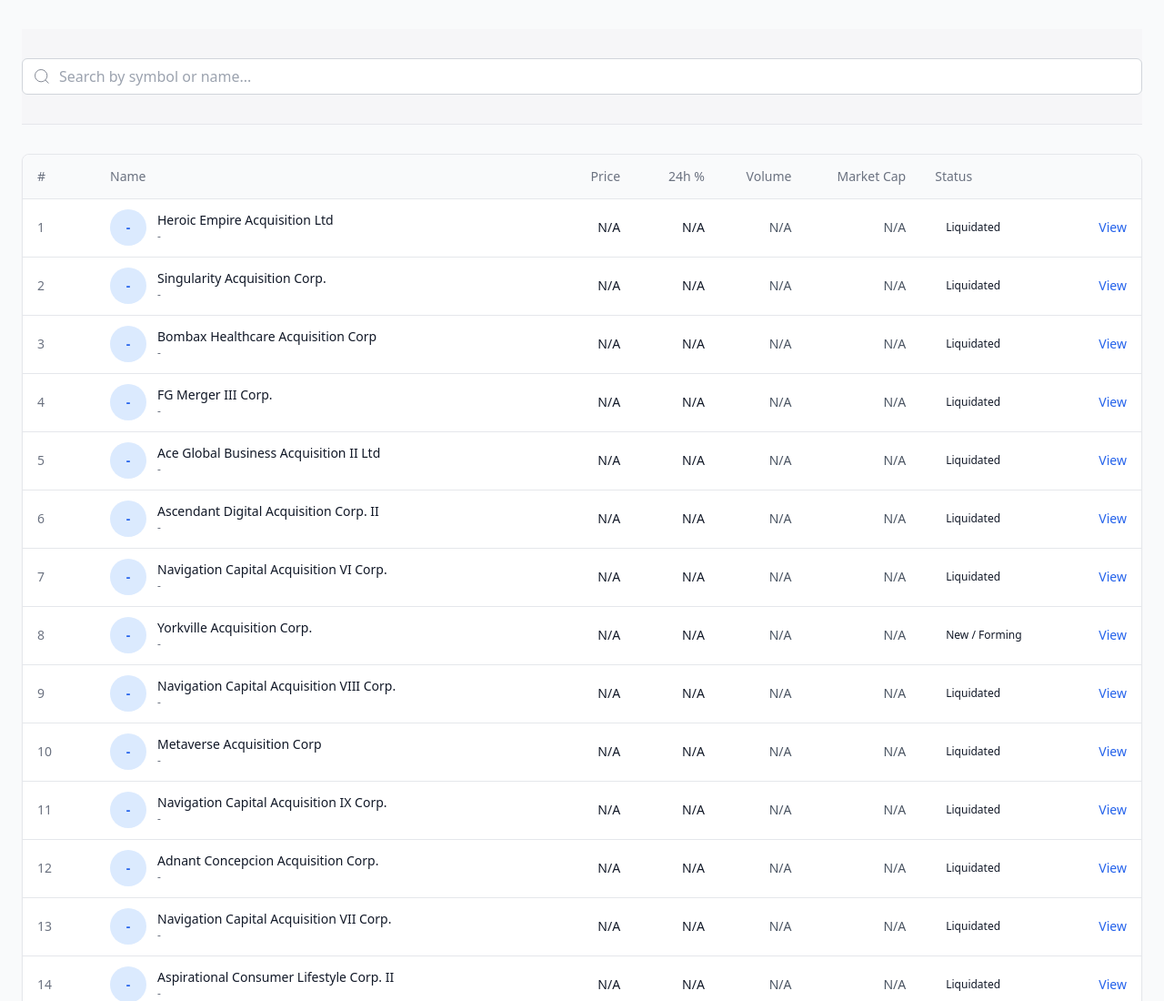
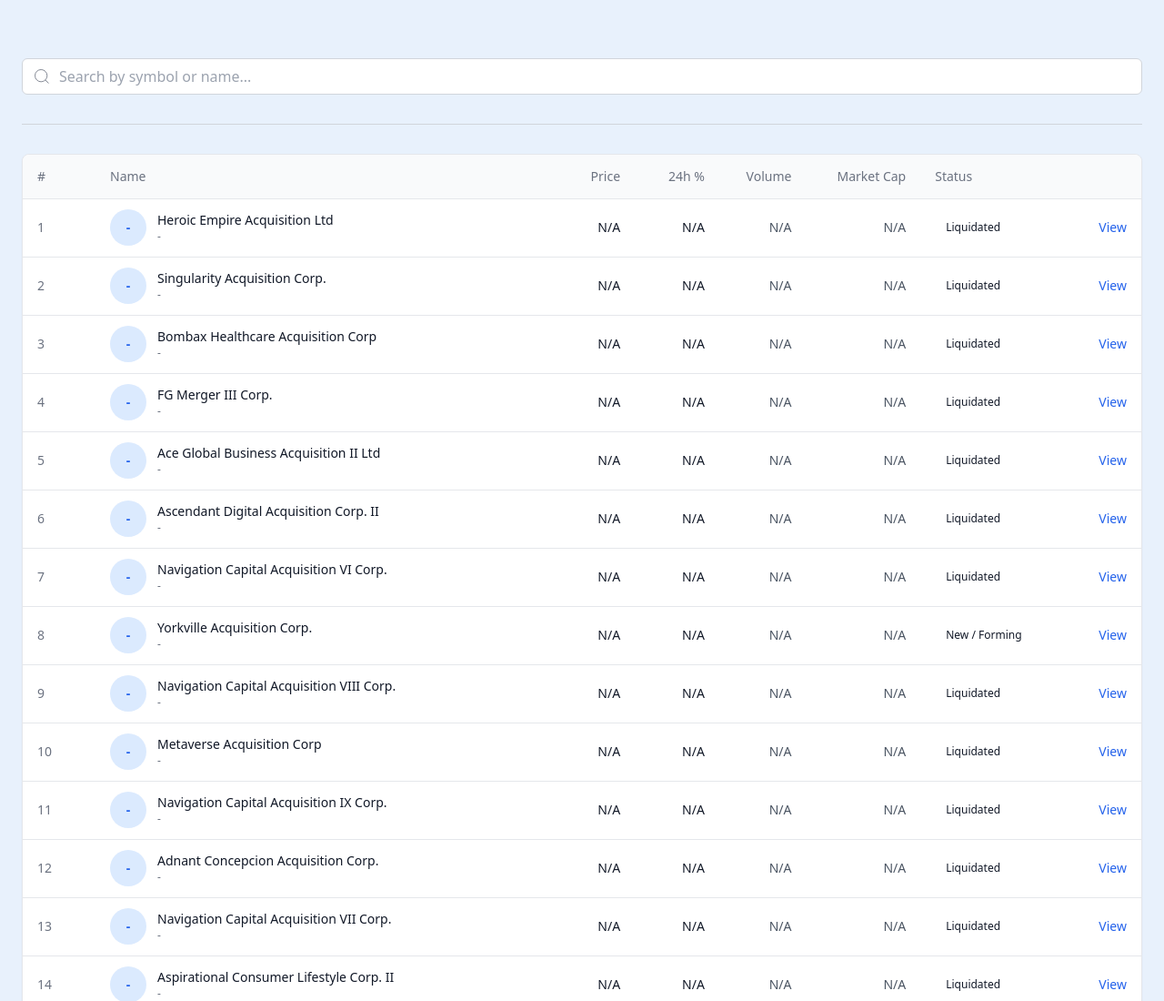
Before and after one commit to ataurwd/Excel-api-development, a plain HTML site: page index.html in a window 1280 px wide. Shown: the top 1100 px of the page at 91% size. Drawn offline with nearby package versions, Linux system fonts and the light colour scheme.

Commit message:
update some styling

```diff
--- a/index.html
+++ b/index.html
@@ -15,12 +15,12 @@
     .page-active { @apply bg-blue-600 text-white hover:bg-blue-700; }
   </style>
 </head>
-<body class="bg-gray-50 text-gray-900 min-h-screen">
+<body class="bg-[#e8f1fc] text-gray-900 min-h-screen">
 
   <div class="container mx-auto px-6 py-8 max-w-7xl">
 
     <!-- Search -->
-    <section class="py-8 border-b border-gray-200 bg-gray-100/50">
+    <section class="py-8 border-b border-gray-300 ">
       <div class="flex gap-4">
         <div class="flex-1 relative">
           <svg class="absolute left-3 top-1/2 -translate-y-1/2 w-5 h-5 text-gray-500" fill="none" stroke="currentColor" viewBox="0 0 24 24">
```
